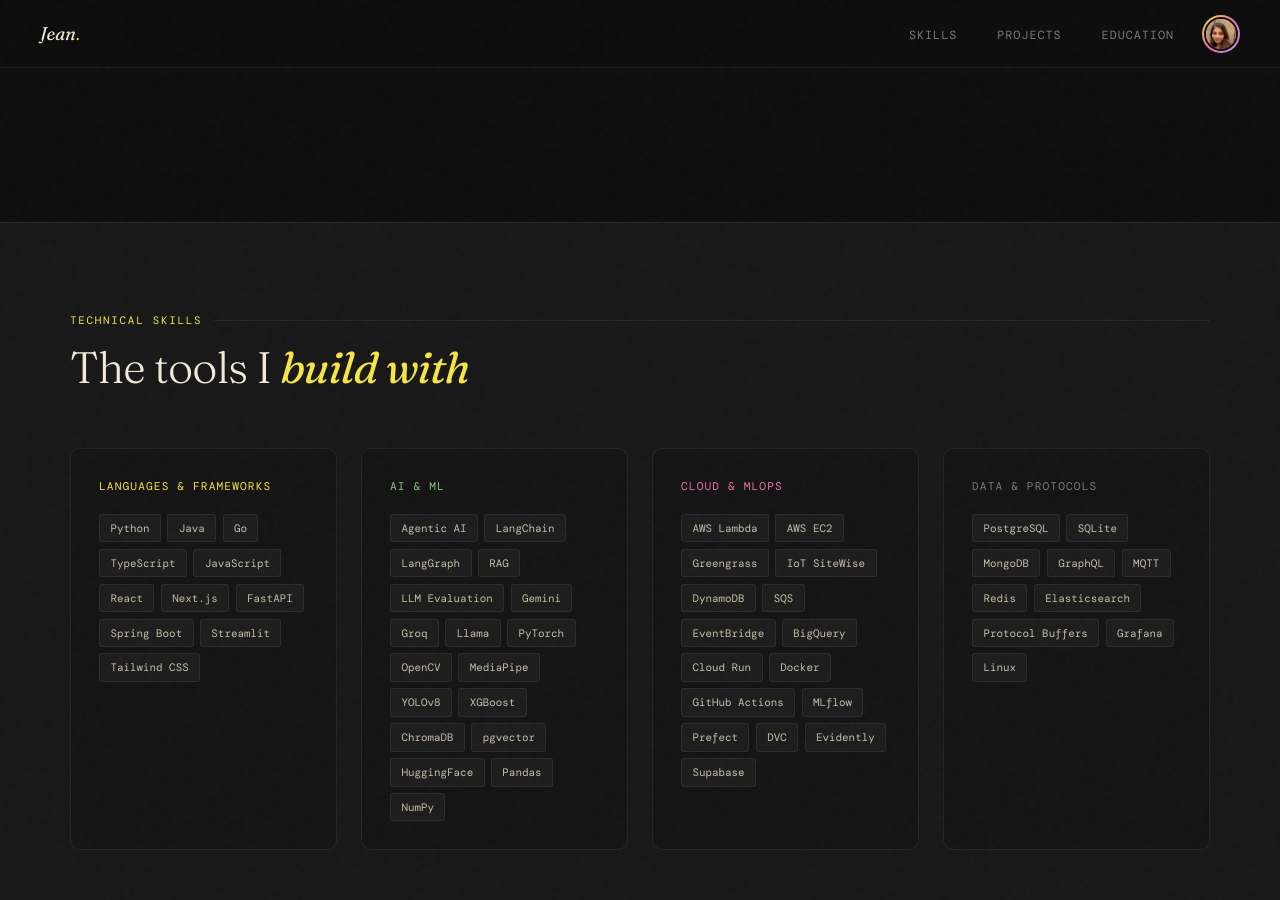
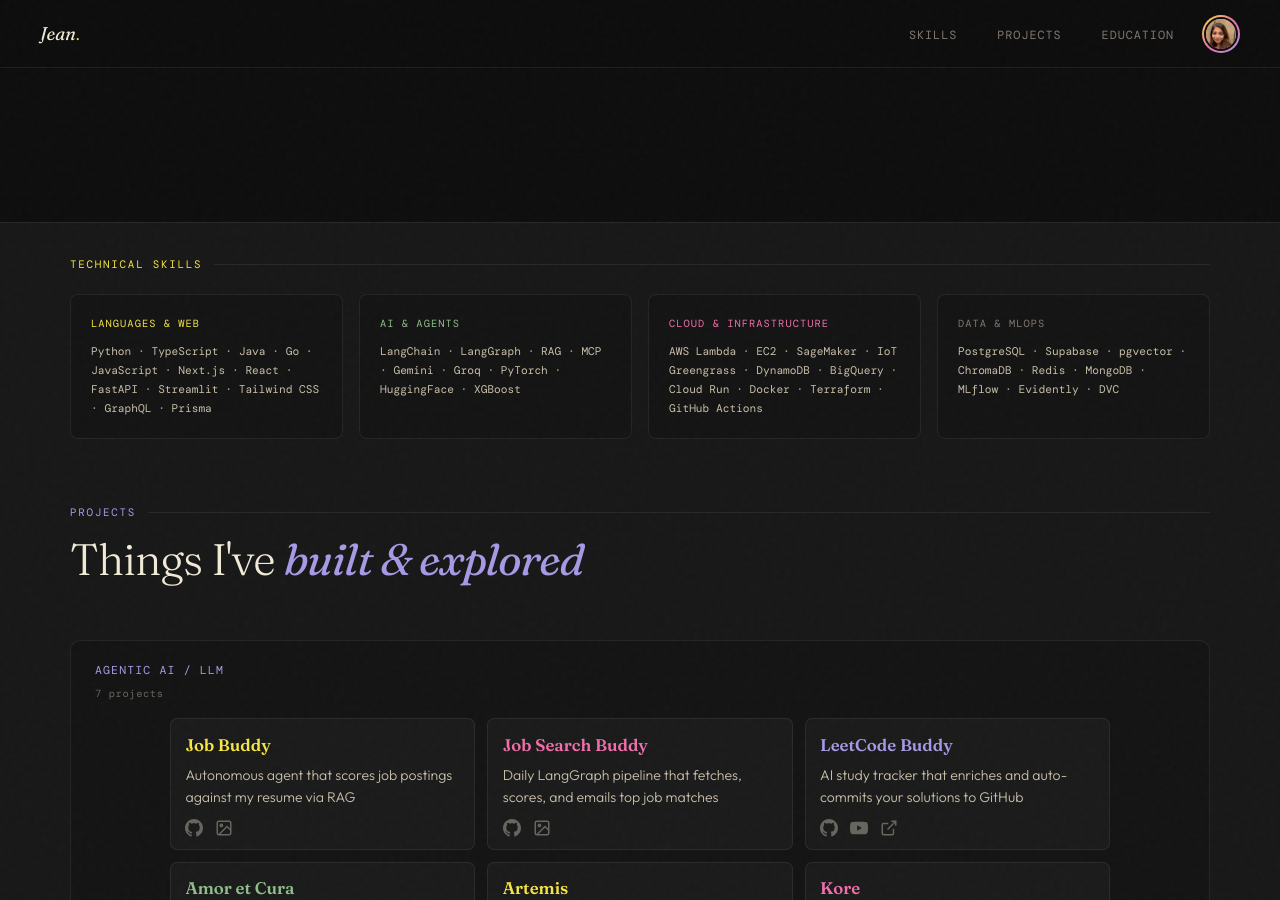
Before and after one commit to jean-johnson-zwix/jean-johnson-zwix.github.io, a Jekyll site: the page built from index.html, in a window 1280 px wide and 900 px high, scrolled down 705 px. Built offline with Jekyll 4.4.1, drawn with Linux system fonts in a browser that asks for light colours; some web fonts are replaced; some of the changed text lies outside the part shown.

Commit message:
feat: modify skills section

```diff
--- a/_data/skills.yml
+++ b/_data/skills.yml
@@ -1,74 +1,55 @@
-- category: Languages & Frameworks
+- category: Languages & Web
   color: yellow
-  icon: code
   items:
     - Python
+    - TypeScript
     - Java
     - Go
-    - TypeScript
     - JavaScript
+    - Next.js
     - React
-    - Next.js
     - FastAPI
-    - Spring Boot
     - Streamlit
     - Tailwind CSS
+    - GraphQL
+    - Prisma
 
-- category: AI & ML
+- category: AI & Agents
   color: sage
-  icon: brain
   items:
-    - Agentic AI
     - LangChain
     - LangGraph
     - RAG
-    - LLM Evaluation
+    - MCP
     - Gemini
     - Groq
-    - Llama
     - PyTorch
-    - OpenCV
-    - MediaPipe
-    - YOLOv8
+    - HuggingFace
     - XGBoost
-    - ChromaDB
-    - pgvector
-    - HuggingFace
-    - Pandas
-    - NumPy
 
-- category: Cloud & MLOps
+- category: Cloud & Infrastructure
   color: pink
-  icon: cloud
   items:
     - AWS Lambda
-    - AWS EC2
-    - Greengrass
-    - IoT SiteWise
+    - EC2
+    - SageMaker
+    - IoT Greengrass
     - DynamoDB
-    - SQS
-    - EventBridge
     - BigQuery
     - Cloud Run
     - Docker
+    - Terraform
     - GitHub Actions
-    - MLflow
-    - Prefect
-    - DVC
-    - Evidently
-    - Supabase
 
-- category: Data & Protocols
+- category: Data & MLOps
   color: lavender
-  icon: database
   items:
     - PostgreSQL
-    - SQLite
+    - Supabase
+    - pgvector
+    - ChromaDB
+    - Redis
     - MongoDB
-    - GraphQL
-    - MQTT
-    - Redis
-    - Elasticsearch
-    - Protocol Buffers
-    - Grafana
-    - Linux
+    - MLflow
+    - Evidently
+    - DVC
--- a/assets/css/main.scss
+++ b/assets/css/main.scss
@@ -252,24 +252,23 @@
 .skills-section {
   background: var(--bg-surface);
   border-top: 1px solid var(--border);
-  border-bottom: 1px solid var(--border);
-  padding: 5.5rem 2.5rem;
+  padding: 2rem 2.5rem 1rem;
 }
 .skills-inner { max-width: var(--max-width); margin: 0 auto; }
 .skills-grid {
   display: grid;
-  grid-template-columns: repeat(auto-fit, minmax(260px, 1fr));
-  gap: 1.5rem;
-  margin-top: 3rem;
+  grid-template-columns: repeat(auto-fit, minmax(240px, 1fr));
+  gap: 1rem;
+  margin-top: 1.25rem;
 }
 .skill-card {
   background: var(--bg-card);
   border: 1px solid var(--border);
-  border-radius: 10px;
-  padding: 1.75rem;
-  transition: border-color 0.3s, transform 0.3s;
+  border-radius: 8px;
+  padding: 1.25rem;
   position: relative;
   overflow: hidden;
+  transition: border-color 0.3s, transform 0.3s;
 }
 .skill-card::before {
   content: '';
@@ -280,31 +279,21 @@
   opacity: 0;
   transition: opacity 0.3s;
 }
-.skill-card:hover { border-color: var(--border-hover); transform: translateY(-3px); }
+.skill-card:hover { border-color: var(--border-hover); transform: translateY(-2px); }
 .skill-card:hover::before { opacity: 1; }
 .skill-card__title {
   font-family: var(--font-mono);
-  font-size: 0.7rem;
+  font-size: 0.65rem;
   letter-spacing: 0.1em;
   text-transform: uppercase;
   color: var(--accent, var(--text-secondary));
-  margin-bottom: 1.1rem;
+  margin-bottom: 0.6rem;
 }
-.skill-tags { display: flex; flex-wrap: wrap; gap: 0.4rem; }
-.tag {
+.skill-card__items {
   font-family: var(--font-mono);
-  font-size: 0.68rem;
-  padding: 0.25rem 0.65rem;
-  background: rgba(255,255,255,0.04);
-  border: 1px solid var(--border);
-  border-radius: 3px;
+  font-size: 0.7rem;
   color: var(--sand);
-  transition: all 0.2s;
-}
-.tag:hover {
-  background: rgba(245,230,66,0.08);
-  border-color: rgba(245,230,66,0.25);
-  color: var(--yellow);
+  line-height: 1.7;
 }
 
 /* ============================================================ EXPERIENCE */
@@ -351,9 +340,8 @@
 /* ============================================================ PROJECTS */
 .projects-section {
   background: var(--bg-surface);
-  border-top: 1px solid var(--border);
   border-bottom: 1px solid var(--border);
-  padding: 6rem 2.5rem;
+  padding: 3rem 2.5rem 6rem;
 }
 .projects-inner { max-width: var(--max-width); margin: 0 auto; }
 .projects-grid {
--- a/index.html
+++ b/index.html
@@ -43,20 +43,12 @@
 <!-- SKILLS — reads from _data/skills.yml -->
 <div class="skills-section" id="skills">
   <div class="skills-inner">
-    <div class="section-header reveal">
       <p class="section-label">Technical Skills</p>
-      <h2 class="section-title">The tools I <em>build with</em></h2>
-    </div>
-
-    <div class="skills-grid">
+      <div class="skills-grid">
       {% for group in site.data.skills %}
       <div class="skill-card reveal" data-color="{{ group.color }}">
         <p class="skill-card__title">{{ group.category }}</p>
-        <div class="skill-tags">
-          {% for item in group.items %}
-          <span class="tag">{{ item }}</span>
-          {% endfor %}
-        </div>
+        <p class="skill-card__items">{{ group.items | join: " · " }}</p>
       </div>
       {% endfor %}
     </div>
@@ -75,8 +67,8 @@
     <!-- Domain cards grid -->
     <div class="domain-grid">
       {% assign all_projects = site.projects | sort: "order" %}
-      {% assign domains = "Agentic AI / LLM,ML & Vision,MLOps" | split: "," %}
-      {% assign domain_colors = "lavender,pink,sage" | split: "," %}
+      {% assign domains = "Agentic AI / LLM,MLOps,ML & Vision" | split: "," %}
+      {% assign domain_colors = "lavender,sage,pink" | split: "," %}
       {% for domain in domains %}
         {% assign color = domain_colors[forloop.index0] %}
         {% assign domain_projects = all_projects | where: "category", domain %}
@@ -187,7 +179,7 @@
       <p class="edu-card__degree">MS Software Engineering</p>
       <p class="edu-card__school">Arizona State University, Tempe, AZ</p>
       <p class="edu-card__meta">Data Science Track · Aug 2024 – May 2026</p>
-      <span class="edu-card__gpa">GPA: 3.89 / 4.0</span>
+      <span class="edu-card__gpa">GPA: 3.93 / 4.0</span>
     </div>
     <div class="edu-card reveal">
       <p class="edu-card__degree">B.Tech (Hons) Computer Science &amp; Engineering</p>
```
